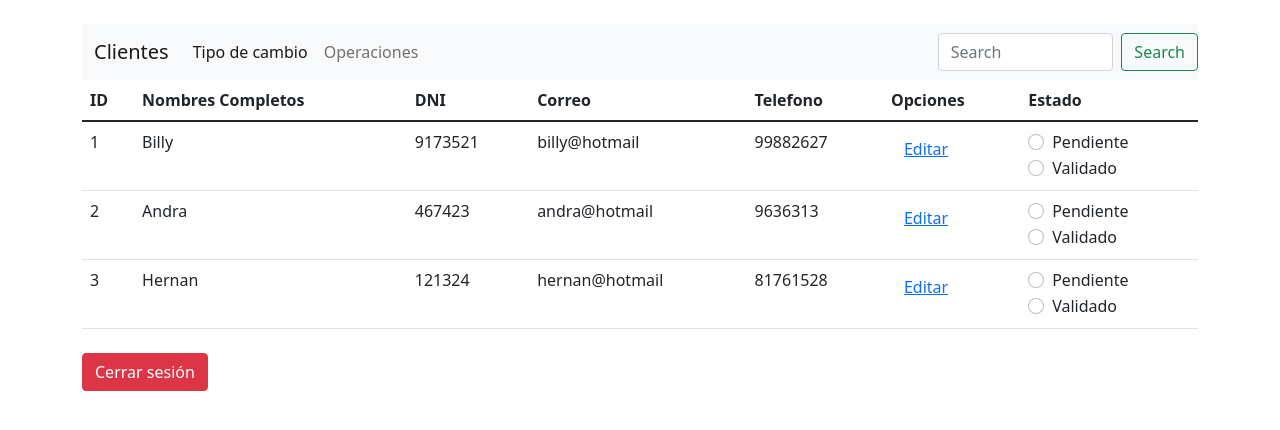
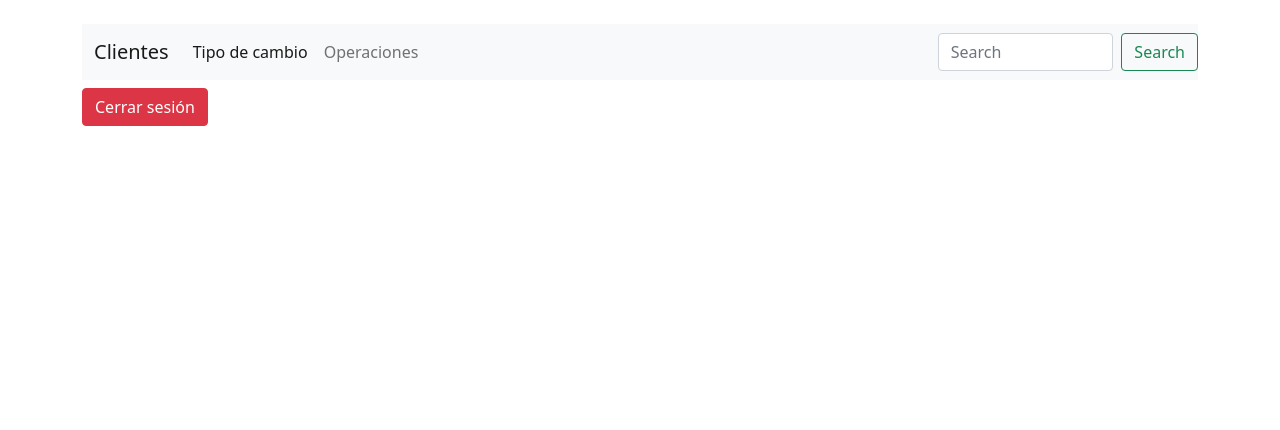
Before and after one commit to Jacquie10/TrabajoFinalPrograWeb, a Next.js app: page /admin in a window 1280 px wide. Shown: the top 430 px of the page. Built offline with nearby package versions, Linux system fonts and the light colour scheme.

Commit message:
admin_navegacion

```diff
--- a/component/admin_navegacion.component.js
+++ b/component/admin_navegacion.component.js
@@ -41,63 +41,6 @@ const Navegacion = (props) =>
             </div>
         </nav>
 
-        <table className="table">
-            <thead>
-                <tr>
-                    <th>ID</th>
-                    <th>Nombres Completos</th>
-                    <th>DNI</th>
-                    <th>Correo</th>
-                    <th>Telefono</th>
-                    <th>Opciones</th>
-                    <th>Estado</th>
-                </tr>
-            </thead>
-            <tbody>
-                {
-                    // Map -> Pinta en cada columna
-                    props.clientes.map((cliente) => {
-                        return <tr key={cliente.id}>
-                            <td>{cliente.id}</td>
-                            <td>{cliente.nombreCompleto}</td>
-                            <td>{cliente.DNI}</td>
-                            <td>{cliente.correo}</td>
-                            <td>{cliente.telefono}</td>
-                            <td>
-                                {
-                                    <button className="btn btn-link"
-                                        onClick={() => {
-                                            // Llama a la funcion del padre
-                                            props.onEditarCliente(cliente)
-                                        }}>
-                                        Editar
-                                    </button>
-                                }
-                            </td>
-                            <td>
-                                {
-                                    <div>
-                                        <div class="form-check">
-                                            <input class="form-check-input" type="radio" name="flexRadioDefault" id="flexRadioDefault1"/>
-                                                <label class="form-check-label" for="flexRadioDefault1">
-                                                    Pendiente
-                                                </label>
-                                        </div>
-                                        <div class="form-check">
-                                            <input class="form-check-input" type="radio" name="flexRadioDefault" id="flexRadioDefault2" />
-                                                <label class="form-check-label" for="flexRadioDefault2">
-                                                    Validado
-                                                </label>
-                                        </div>
-                                    </div>
-                                }
-                            </td>
-                        </tr>
-                    })
-                }
-            </tbody>
-        </table>
-
     </div>
 }
 export default Navegacion
```
